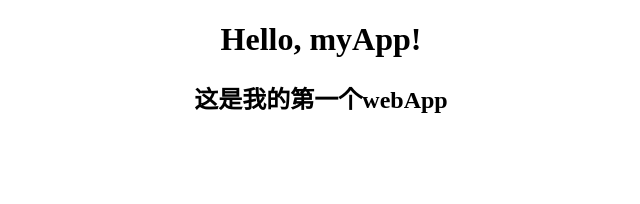
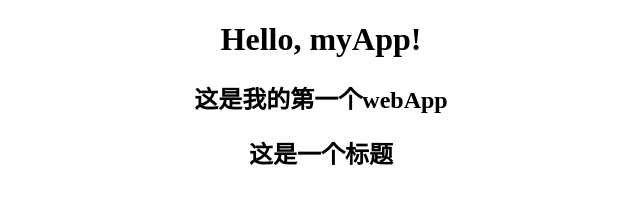
Before and after one commit to aFlappyPig/webApp, a website: page webapp/myWebApp/index.html in a window 1280 px wide. Shown: the whole page, without its empty margins (319-959 px from the left). Drawn offline with nearby package versions, Linux system fonts and the light colour scheme; some packages are replaced by stand-ins of ours.

```diff
--- a/webapp/myWebApp/index.html
+++ b/webapp/myWebApp/index.html
@@ -7,6 +7,7 @@
 <body>
 	<h1 style="text-align:center;">Hello, myApp!</h1>
 	<h2 style="text-align:center;">这是我的第一个webApp</h2>
+	<h2 style="text-align:center;">这是一个标题</h2>
 </body>
 <!--lib-->
 <script src="bower_components/jquery/dist/jquery.min.js"></script>
```
